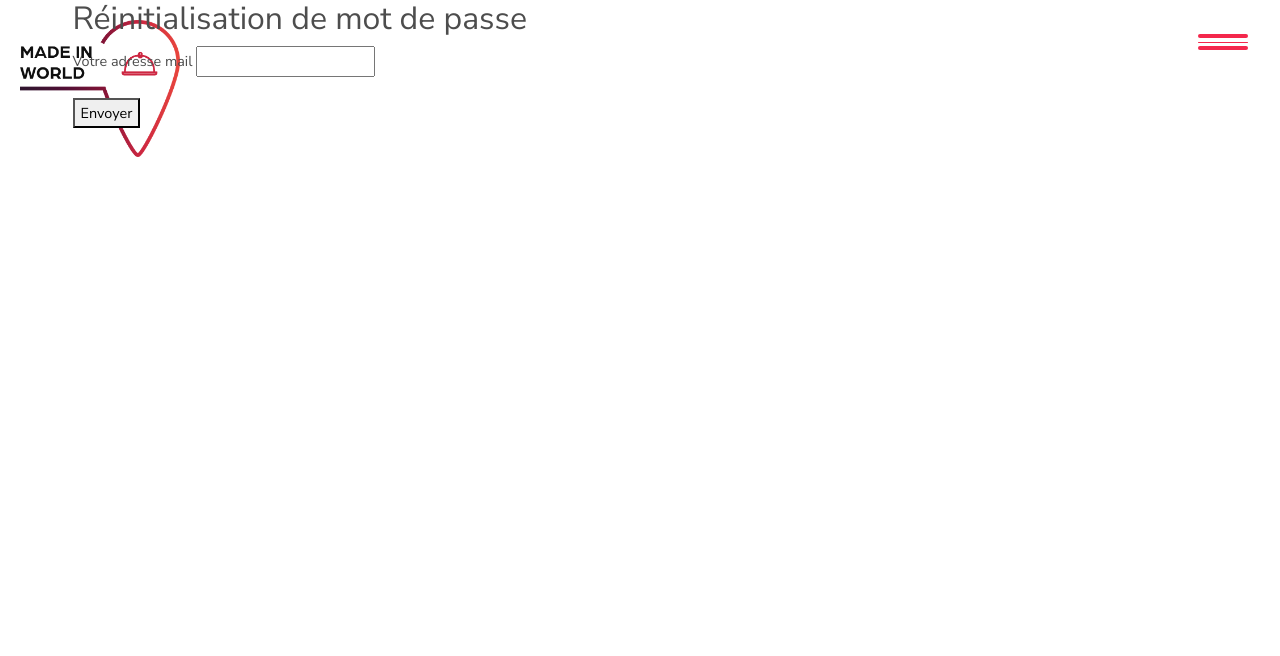
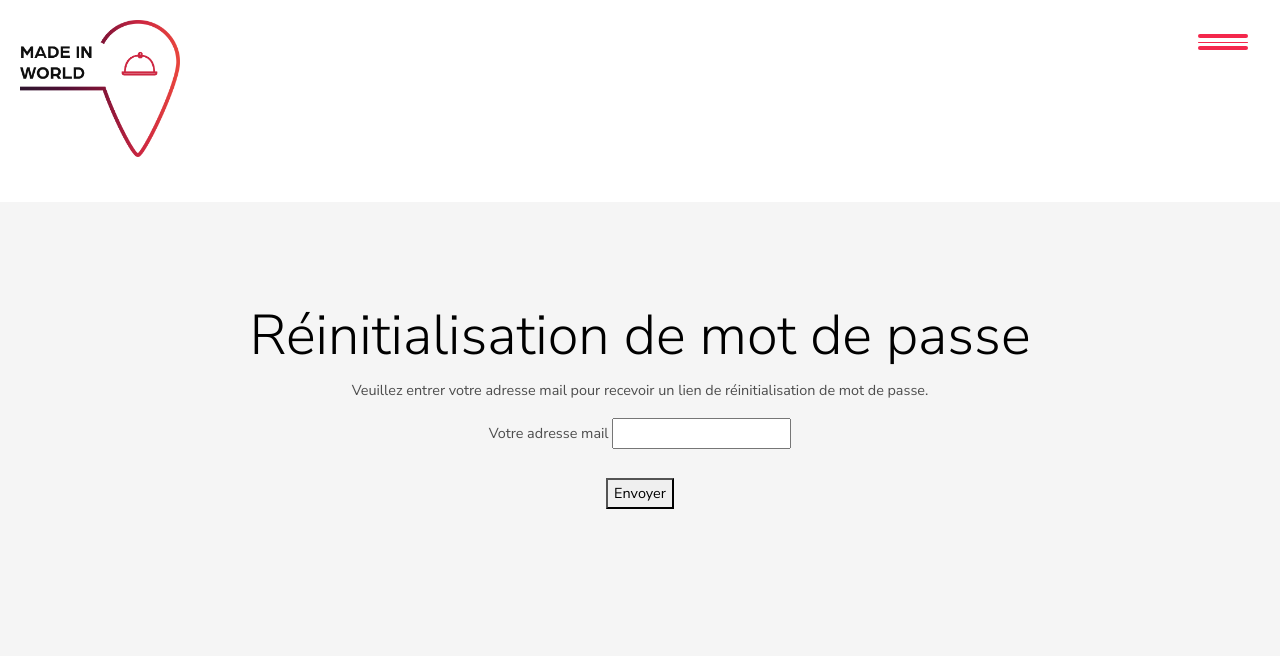
Before and after one commit to Myorave/Made-In-World, a PHP site: page /made-in-world/requetemdp.php in a window 1280 px wide. Shown: the top 656 px of the page. Run offline with PHP 8.4, Linux system fonts and the light colour scheme; some libraries are stand-ins or nearby versions; some web fonts are replaced.

Commit message:
Mini Mini Correctif

```diff
--- a/adminclient.php
+++ b/adminclient.php
@@ -2,6 +2,7 @@
   include("header-admin.php");
   include("fonctions.php");
 ?>
+<div class="site-section"></div>
 
 <div class="container-fluid">
   <div class="row">
--- a/admincommande.php
+++ b/admincommande.php
@@ -2,6 +2,7 @@
   include("header-admin.php");
   include("fonctions.php");
 ?>
+<div class="site-section"></div>
 
 <div class="container-fluid">
   <div class="row">
--- a/admincommentaire.php
+++ b/admincommentaire.php
@@ -2,6 +2,7 @@
   include("header-admin.php");
   include("fonctions.php");
 ?>
+<div class="site-section"></div>
 
 <div class="container-fluid">
   <div class="row">
--- a/connexion.php
+++ b/connexion.php
@@ -89,10 +89,11 @@ if($_SERVER["REQUEST_METHOD"] == "POST"){
     unset($pdo);
 }
 ?>
+<div class="site-section"></div>
 
 <div class="container">
   <div class="row">
-      <div class="col-xs-12 col-sm-8 col-md-6 col-sm-offset-2 col-md-offset-3">
+      <div class="col-md-7 col-lg-7 mb-4">
   		<form action="<?php echo htmlspecialchars($_SERVER["PHP_SELF"]); ?>" method="post">
   			<h2>Se connecter <small>sur Made in World</small></h2>
 
@@ -118,7 +119,7 @@ if($_SERVER["REQUEST_METHOD"] == "POST"){
 
 <div class="container">
   <div class="row">
-      <div class="col-xs-12 col-sm-8 col-md-6 col-sm-offset-2 col-md-offset-3">
+      <div class="col-lg-4">
           <h2>Pas encore inscrit sur <b>Made in World</b> ?</h2>
   	</div>
   </div>
--- a/inscription.php
+++ b/inscription.php
@@ -135,6 +135,8 @@ if($_SERVER["REQUEST_METHOD"] == "POST"){
     unset($pdo);
 }
 ?>
+
+<div class="site-section"></div>
 
 <div class="container">
   <div class="row">
--- a/requetemdp.php
+++ b/requetemdp.php
@@ -107,22 +107,31 @@ if ($_SERVER["REQUEST_METHOD"] == "POST") {
 }
 ?>
 
+<div class="site-section"></div>
 
-<div class="container">
-    <div class="row">
-        <div class="col-xs-12 col-sm-8 col-md-6 col-sm-offset-2 col-md-offset-3">
+<div class="site-section bg-light">
+    <div class="row mb-5 justify-content-center">
+        <div class="col-12 text-center">
+            <h2 class="font-weight-light text-black display-4">Réinitialisation de mot de passe</h2>
+        </div>
 
-        <form class="login-form" action="<?php echo htmlspecialchars($_SERVER["PHP_SELF"]); ?>" method="post">
-            <h2 class="form-title">Réinitialisation de mot de passe</h2>
-            <div class="form-group">
-                <label>Votre adresse mail</label>
-                <input type="email" name="email">
-            </div>
-            <div class="form-group">
-                <button type="submit" name="reset-password" class="login-btn">Envoyer</button>
-            </div>
-        </form>
+        <div class="col-md-7 text-center">
+            <p>Veuillez entrer votre adresse mail pour recevoir un lien de réinitialisation de mot de passe.</p>
+
+
+            <form action="<?php echo htmlspecialchars($_SERVER["PHP_SELF"]); ?>" method="post">
+                <div>
+                    <label>Votre adresse mail</label>
+                    <input type="email" name="email">
+                </div><br/>
+                <div>
+                    <button type="submit" name="reset-password" class="login-btn">Envoyer</button>
+                </div>
+            </form>
 
         </div>
     </div>
+
+
+
 </div>
--- a/resetmdp.php
+++ b/resetmdp.php
@@ -71,6 +71,7 @@ if($_SERVER["REQUEST_METHOD"] == "POST"){
     unset($pdo);
 }
 ?>
+<div class="site-section"></div>
 
 <div class="container">
     <div class="row">
--- a/resetmdptoken.php
+++ b/resetmdptoken.php
@@ -75,6 +75,8 @@ if($_SERVER["REQUEST_METHOD"] == "POST"){
 }
 ?>
 
+<div class="site-section"></div>
+
 <div class="container">
     <div class="row">
         <div class="col-xs-12 col-sm-8 col-md-6 col-sm-offset-2 col-md-offset-3">
```
